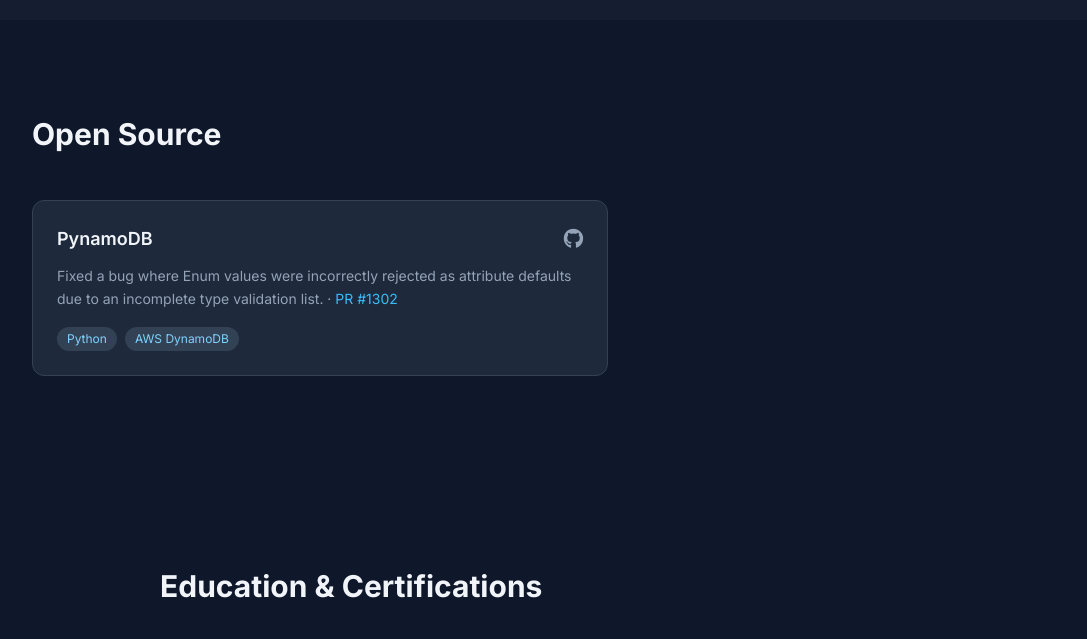
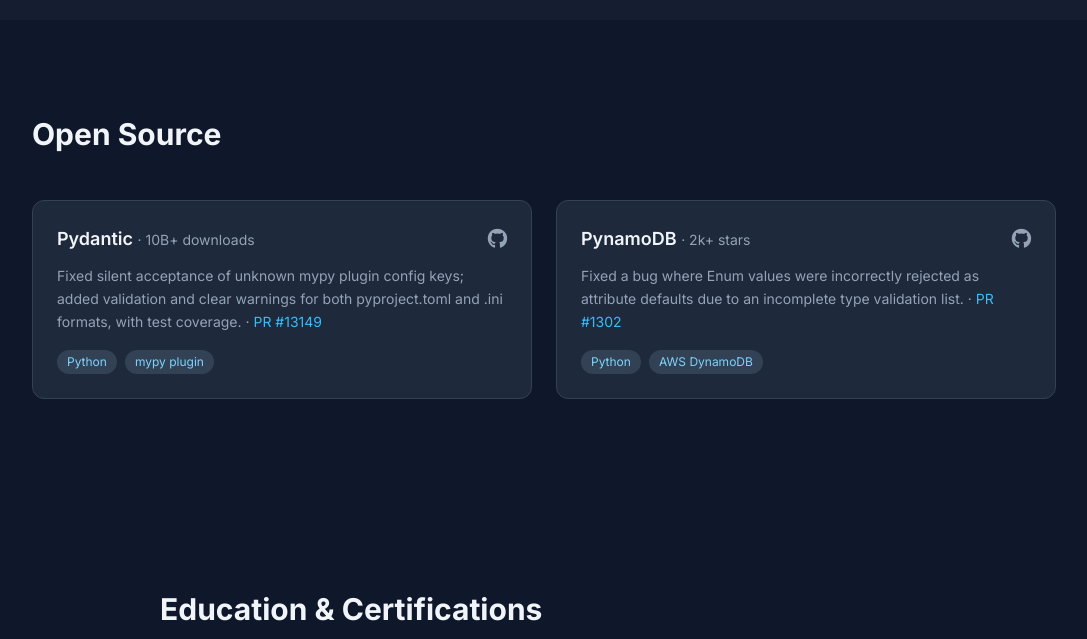
Before and after one commit to GonzalezSanchez/portfolio-website, a FastAPI app: page / in a window 1280 px wide. Shown: the part 5248-5887 px from the top of the page, without its empty margins (96-1183 px from the left). Run offline with FastAPI, Linux system fonts and the light colour scheme; some libraries are stand-ins or nearby versions.

Commit message:
Add Pydantic open source contribution to homepage

```diff
--- a/templates/index.html
+++ b/templates/index.html
@@ -502,9 +502,26 @@
     <section class="py-24 px-6">
         <div class="max-w-5xl mx-auto">
             <h2 class="text-3xl font-bold mb-12">Open Source</h2>
-            <div class="bg-slate-800 rounded-xl p-6 border border-slate-700 hover:border-sky-500/50 transition group max-w-xl">
+            <div class="grid md:grid-cols-2 gap-6">
+                <div class="bg-slate-800 rounded-xl p-6 border border-slate-700 hover:border-sky-500/50 transition group">
                     <div class="flex justify-between items-start mb-3">
-                    <h3 class="text-lg font-semibold group-hover:text-sky-300 transition">PynamoDB</h3>
+                        <h3 class="text-lg font-semibold group-hover:text-sky-300 transition">Pydantic <span class="text-slate-400 font-normal text-sm">· 10B+ downloads</span></h3>
+                        <a href="https://github.com/pydantic/pydantic/pull/13149" target="_blank"
+                           class="text-slate-400 hover:text-sky-400 transition">
+                            <i class="fab fa-github text-xl"></i>
+                        </a>
+                    </div>
+                    <p class="text-slate-400 text-sm mb-4 leading-relaxed">
+                        Fixed silent acceptance of unknown mypy plugin config keys; added validation and clear warnings for both pyproject.toml and .ini formats, with test coverage. · <a href="https://github.com/pydantic/pydantic/pull/13149" target="_blank" class="text-sky-400 hover:text-sky-300">PR #13149</a>
+                    </p>
+                    <div class="flex flex-wrap gap-2">
+                        <span class="bg-slate-700 text-sky-300 px-2.5 py-1 rounded-full text-xs">Python</span>
+                        <span class="bg-slate-700 text-sky-300 px-2.5 py-1 rounded-full text-xs">mypy plugin</span>
+                    </div>
+                </div>
+                <div class="bg-slate-800 rounded-xl p-6 border border-slate-700 hover:border-sky-500/50 transition group">
+                    <div class="flex justify-between items-start mb-3">
+                        <h3 class="text-lg font-semibold group-hover:text-sky-300 transition">PynamoDB <span class="text-slate-400 font-normal text-sm">· 2k+ stars</span></h3>
                         <a href="https://github.com/pynamodb/PynamoDB/pull/1302" target="_blank"
                            class="text-slate-400 hover:text-sky-400 transition">
                             <i class="fab fa-github text-xl"></i>
@@ -516,6 +533,7 @@
                     <div class="flex flex-wrap gap-2">
                         <span class="bg-slate-700 text-sky-300 px-2.5 py-1 rounded-full text-xs">Python</span>
                         <span class="bg-slate-700 text-sky-300 px-2.5 py-1 rounded-full text-xs">AWS DynamoDB</span>
+                    </div>
                 </div>
             </div>
         </div>
```
Lines whose indentation alone changed are shown as unchanged.
